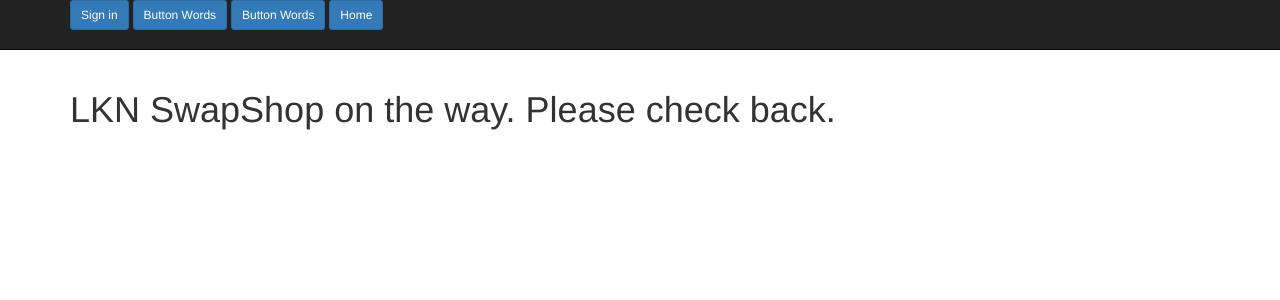
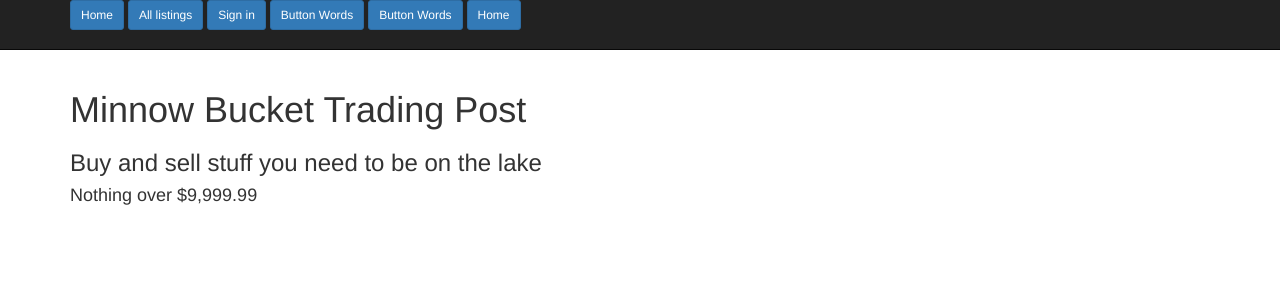
Before and after one commit to hpaasch/swapshop, a Django app: page / in a window 1280 px wide. Shown: the top 300 px of the page. Run offline with Django 3.2, Linux system fonts and the light colour scheme; data that the repository does not hold is empty; some libraries are stand-ins or nearby versions.

Commit message:
working on category presentation. partially funcational.

```diff
--- a/main_app/views.py
+++ b/main_app/views.py
@@ -3,11 +3,16 @@ from django.core.urlresolvers import reverse_lazy
 from django.views.generic import ListView
 from django.views.generic.edit import CreateView, UpdateView, DeleteView
 
-from main_app.models import Listing
+from main_app.models import Listing, Category
 
 class IndexView(ListView):
-    model = Listing
+    model = Category
     template_name = 'index.html'
+
+    # def get_context_data(self, **kwargs):
+    #     context = super().get_context_data(**kwargs)
+    #     context['category_list'] = Category.objects.all()
+    #     return context
 
 
 class ListingCreateView(CreateView):
@@ -26,3 +31,8 @@ class AccountProfileView(ListView):
 
     def get_queryset(self):
         return Listing.objects.filter(seller=self.request.user)
+
+
+class FullListView(ListView):
+    model = Listing
+    template_name = 'full_list.html'
--- a/swapshop/settings.py
+++ b/swapshop/settings.py
@@ -122,4 +122,5 @@ USE_TZ = True
 STATIC_URL = '/static/'
 MEDIA_URL = '/media/'
 MEDIA_ROOT = BASE_DIR
+
 USE_THOUSAND_SEPARATOR = True
--- a/swapshop/urls.py
+++ b/swapshop/urls.py
@@ -10,6 +10,7 @@ urlpatterns = [
     url(r'^', include('django.contrib.auth.urls')),
     url(r'^$', views.IndexView.as_view(), name='index_view'),
     url(r'^listing_create/$', views.ListingCreateView.as_view(), name='listing_create_view'),
-    url(r'', views.AccountProfileView.as_view(), name='account_profile_view'),
+    url(r'^accounts/profile/$', views.AccountProfileView.as_view(), name='account_profile_view'),
+    url(r'^full_list/$', views.FullListView.as_view(), name='full_list_view'),
 
 ] + static(settings.MEDIA_URL, document_root=settings.MEDIA_ROOT)
--- a/templates/base.html
+++ b/templates/base.html
@@ -4,18 +4,19 @@
 <html>
   <head>
     <meta charset="utf-8">
-    <title>LKN SwapShop</title>
+    <title>Minnow Bucket</title>
     <link rel="stylesheet" href="{% static 'main_app/css/bootstrap.css' %}" media="screen" title="bootstrap" charset="utf-8">
     <link rel="stylesheet" href="{% static 'main_app/css/main.css' %}" >
   </head>
   <body>
     <nav class="navbar navbar-inverse navbar-static-top">
         <div class="container">
+              <a class="btn btn-primary btn-sm" href="{% url 'index_view' %}">Home</a>
+              <a class="btn btn-primary btn-sm" href="{% url 'full_list_view' %}">All listings</a>
             {% if request.user.is_authenticated %}
               <a class="btn btn-primary btn-sm" href="{% url 'listing_create_view' %}">Create listing</a>
               <a class="btn btn-primary btn-sm" href="{% url 'logout' %}?next=/">Logout</a>
-              <a class="btn btn-primary btn-sm" href="{% url 'index_view' %}">Home</a>
-              <a class="btn btn-primary btn-sm" href="#">Button Words</a>
+              <a class="btn btn-primary btn-sm" href="{% url 'account_profile_view' %}">My listings</a>
               <p class="navbar-text navbar-right">Signed in as <a href="#" class="navbar-link">{{ request.user }}</a></p>
             {% else %}
               <a class="btn btn-primary btn-sm" href="{% url 'login' %}">Sign in</a>
--- a/templates/index.html
+++ b/templates/index.html
@@ -1,17 +1,15 @@
 {% extends "base.html" %}
 
 {% block content %}
-  <h1>LKN SwapShop on the way. Please check back. </h1>
+  <h1>Minnow Bucket Trading Post</h1>
+  <h3>Buy and sell stuff you need to be on the lake</h3>
+  <h4>Nothing over $9,999.99</h4>
     <div class="col-md-6">
-      {% for object in object_list %}
-          <div class="panel panel-default">
-            <div class="panel-heading">
-              <h3 class="panel-title">{{ object.category}}: {{ object.title }}</h3>
-            </div>
-            <div class="panel-body">
-                <img class='thumb' src="{{ object.listing.photo_url }}" alt="" />
-                {{ object.description }} ${{ object.price }}
-            </div>
-          </div>
-      {% endfor %}
+        {% for category in object_list %}
+            <h4>{{ category.choose_main }}</h4>
+                {% for category in category.sub_choice.all %}
+                    <li>{{ category.new_category }}</li>
+                {% endfor %}
+        {% endfor %}
+    </div>
 {% endblock %}
--- a/templates/main_app/listing_form.html
+++ b/templates/main_app/listing_form.html
@@ -1,6 +1,7 @@
 {% extends "base.html" %}
 
 {% block content %}
+<h3>Make a new listing</h3>
   <form class="" action="{% url 'listing_create_view' %}" method="post"  enctype="multipart/form-data">
     {% csrf_token %}
     {{ form.as_p }}
--- a/templates/registration/login.html
+++ b/templates/registration/login.html
@@ -1,12 +1,11 @@
 {% extends "base.html" %}
 
 {% block content %}
+<h3>Sign in to view and manage your listings</h3>
   <form class="" action="" method="post">
     {% csrf_token %}
     {{ form.as_p }}
     <input class='btn btn-success' type="submit" name="login" value="Sign in">
 
   </form>
-
-
 {% endblock %}
```
Also changed, not shown: main_app/forms.py (added, +7 -0 lines), main_app/models.py (+2 -18 lines), templates/full_list.html (added, +18 -0 lines), templates/main_app/listing_list.html (+11 -6 lines), listing_photos/SUP.jpg (added), listing_photos/canoe.jpg (added), listing_photos/image_1464450227306.jpeg (deleted), listing_photos/image_1464548372802.jpeg (deleted), listing_photos/image_1465841600466.jpeg (deleted), listing_photos/image_1466368833797.jpeg (deleted), listing_photos/small_boat.jpg (added), main_app/migrations/0011_auto_20160624_1853.py (added).
